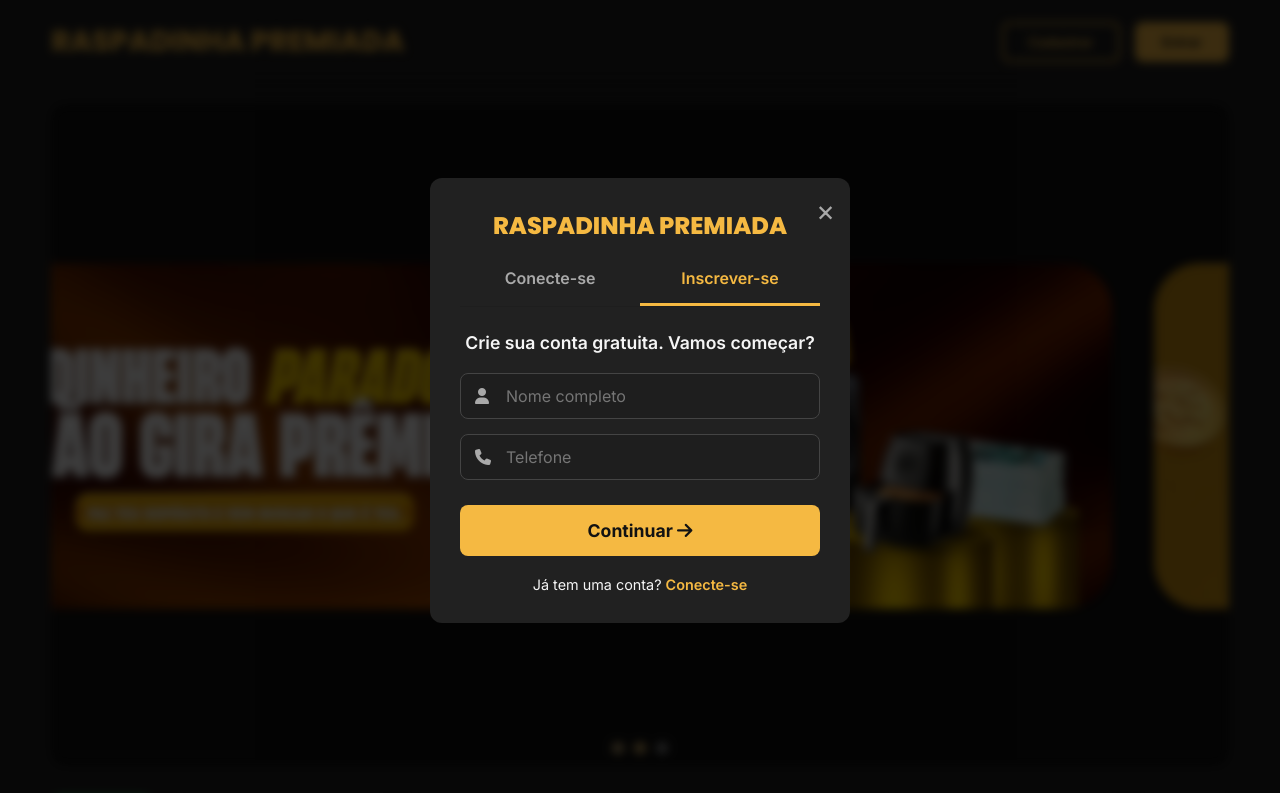
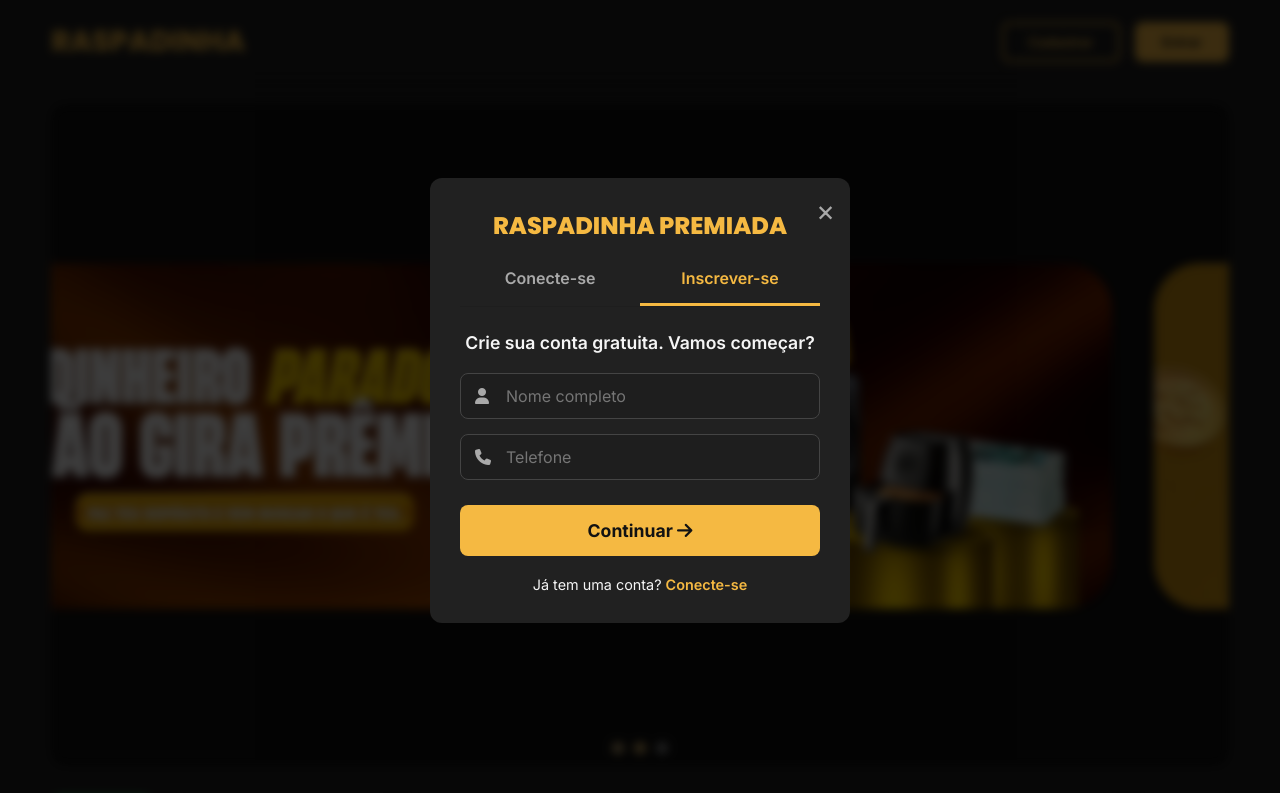
Before and after one commit to Bielseba/raspadinhadasorte, a plain HTML site: page index.html in a window 1280 px wide. Shown: the top 793 px of the page. Drawn offline with Linux system fonts and the light colour scheme.

Commit message:
Update index.html

```diff
--- a/index.html
+++ b/index.html
@@ -317,7 +317,7 @@
     <div id="main-site-container">
         <!-- =========== CABEÇALHO PARA USUÁRIOS DESLOGADOS =========== -->
         <header class="main-header container header-logged-out">
-            <div class="logo">RASPADINHA PREMIADA</div>
+            <div class="logo">RASPADINHA</div>
             <div class="nav-buttons">
                 <button class="btn-register">Cadastrar</button>
                 <button class="btn-login">Entrar</button>
```
